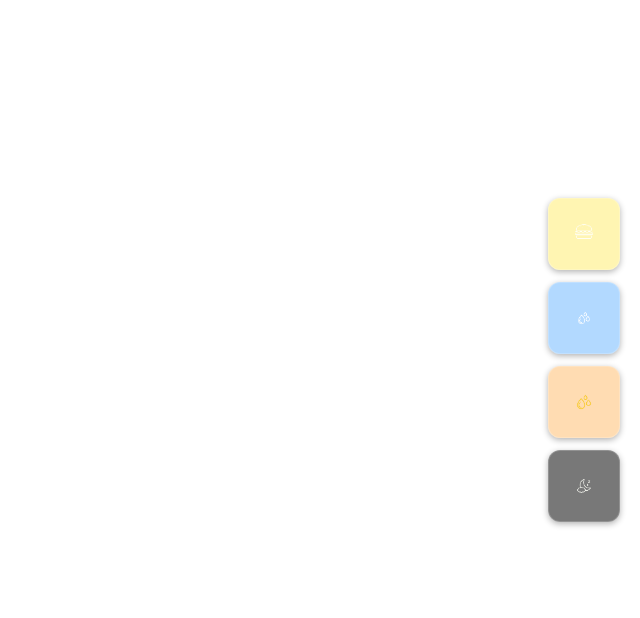
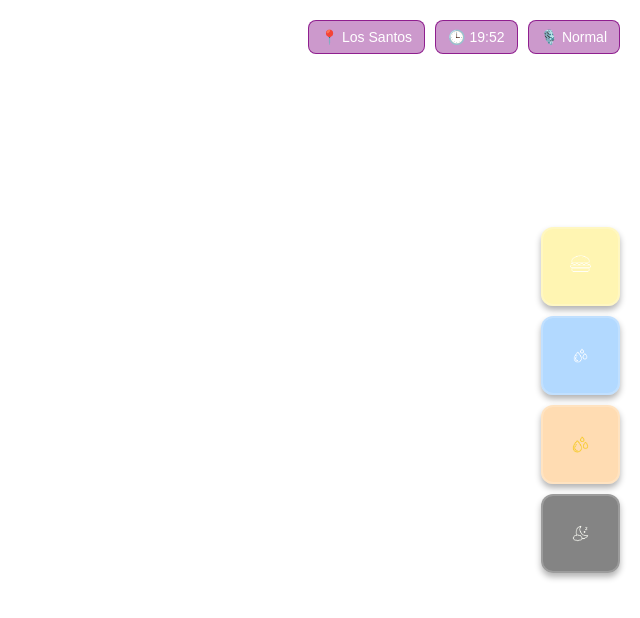
Before and after one commit to Dieguin609/LogoM, a plain HTML site: page index.html in a window 1280 px wide. Shown: the whole page, without its empty margins (640-1280 px from the left). Drawn offline with Linux system fonts and the light colour scheme.

Commit message:
Update index.html

```diff
--- a/index.html
+++ b/index.html
@@ -3,56 +3,95 @@
 <head>
     <meta charset="UTF-8" />
     <meta name="viewport" content="width=device-width, initial-scale=1" />
-  <title>HUD Lateral</title>
+    <title>Logo + HUD do Servidor</title>
     <style>
+        /* Remove barra de rolagem */
         html, body {
+            overflow: hidden;
+        }
+
+        body {
+            background-color: transparent;
             margin: 0;
             padding: 0;
-      overflow: hidden;
-      background: transparent;
+            font-family: Arial, sans-serif;
+            color: white;
+        }
+
+        #hud-top {
+            position: absolute;
+            top: 20px;
+            right: 20px;
+            display: flex;
+            gap: 10px;
+            z-index: 9999;
+            align-items: center;
+        }
+
+        .hud-box {
+            background: rgba(128, 0, 128, 0.4);
+            padding: 8px 12px;
+            border-radius: 8px;
+            border: 1px solid rgba(128, 0, 128, 0.8);
+            transition: all 0.3s ease;
+            font-size: 14px;
+            white-space: nowrap;
+        }
+
+        .hud-box:hover {
+            background: rgba(128, 0, 200, 0.6);
+            transform: scale(1.03);
+            box-shadow: 0 0 8px rgba(128, 0, 200, 0.8);
         }
 
         /* HUD lateral direita */
         #hud-side {
             position: absolute;
-      top: 45%;
-      right: 20px;
+            top: 50%;
+            right: 20px; /* mudou para o lado direito da tela */
             transform: translateY(-50%);
             display: flex;
             flex-direction: column;
-      gap: 12px;
+            gap: 10px;
             z-index: 9999;
         }
 
         .hud-icon {
-      width: 70px;
-      height: 70px;
+            width: 75px; /* menor, igual sua print */
+            height: 75px;
             border-radius: 12px;
             display: flex;
             justify-content: center;
             align-items: center;
-      background-color: rgba(255, 255, 255, 0.1);
-      border: 1px solid rgba(255, 255, 255, 0.2);
-      box-shadow: 0 2px 6px rgba(0, 0, 0, 0.3);
+            transition: all 0.3s ease;
+            box-shadow: 0 4px 6px rgba(0, 0, 0, 0.3);
+            border: 2px solid rgba(255, 255, 255, 0.2);
         }
 
         .hud-icon img {
-      width: 40px;
-      height: 40px;
+            width: 45px; /* proporcional ao quadrado 75x75 */
+            height: 45px;
             object-fit: contain;
             pointer-events: none;
         }
 
-    /* Cores específicas */
+        /* Cores */
         .amarelo { background-color: rgba(255, 223, 0, 0.3); }
         .azul    { background-color: rgba(0, 128, 255, 0.3); }
         .laranja { background-color: rgba(255, 140, 0, 0.3); }
-    .preto   { background-color: rgba(30, 30, 30, 0.6); }
+        .preto   { background-color: rgba(50, 50, 50, 0.6); }
     </style>
 </head>
 <body>
 
-  <!-- HUD lateral direita -->
+    <!-- HUD TOPO (em linha) -->
+    <div id="hud-top">
+        <div class="hud-box">📍 <span id="location">Los Santos</span></div>
+        <div class="hud-box">🕒 <span id="time">--:--</span></div>
+        <div class="hud-box">🎙️ <span id="voice">Normal</span></div>
+    </div>
+
+    <!-- HUD LATERAL (ícones com PNG) -->
     <div id="hud-side">
         <div class="hud-icon amarelo"><img src="hamburger.png" alt="Comida"></div>
         <div class="hud-icon azul"><img src="agua.png" alt="Água"></div>
@@ -60,5 +99,38 @@
         <div class="hud-icon preto"><img src="sono.png" alt="Sono"></div>
     </div>
 
+    <script>
+        // Esconde a interface nativa do jogo via CEF (se disponível)
+        if (typeof cef !== "undefined" && cef.emit) {
+            cef.emit("game:hud:setComponentVisible", "interface", false);
+        }
+
+        // Atualiza o relógio para o horário local a cada segundo
+        function updateTime() {
+            const now = new Date();
+            const hours = String(now.getHours()).padStart(2, "0");
+            const minutes = String(now.getMinutes()).padStart(2, "0");
+            document.getElementById("time").innerText = `${hours}:${minutes}`;
+        }
+        setInterval(updateTime, 1000);
+        updateTime();
+
+        // Função para atualizar o HUD
+        function updateHud(location) {
+            if (location) document.getElementById('location').innerText = location;
+        }
+
+        // Escuta o evento do Pawn (CEF) com dados do HUD
+        if (typeof cef !== "undefined" && cef.on) {
+            cef.on("hud:update", (data) => {
+                try {
+                    const parsed = JSON.parse(data);
+                    updateHud(parsed.location);
+                } catch(e) {
+                    console.error("Erro ao parsear dados do HUD:", e);
+                }
+            });
+        }
+    </script>
 </body>
 </html>
```
Lines whose indentation alone changed are shown as unchanged.
